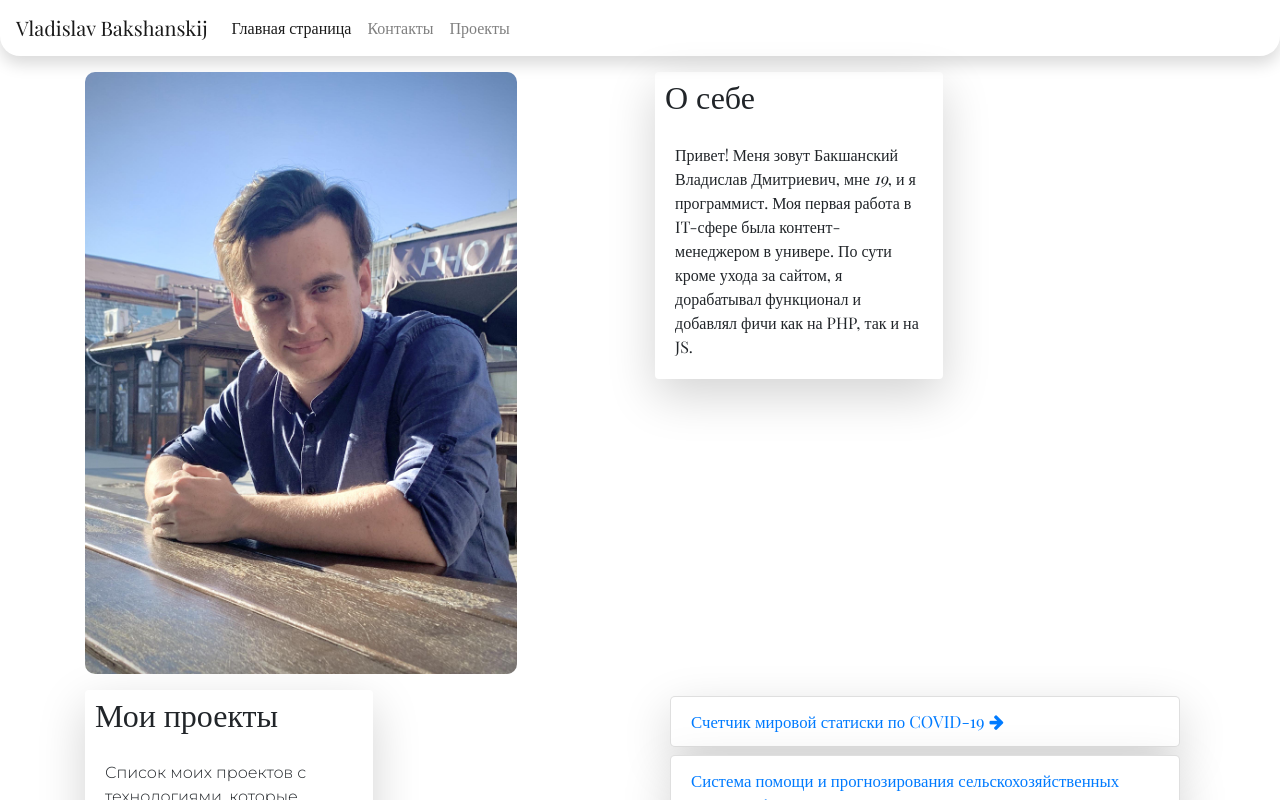
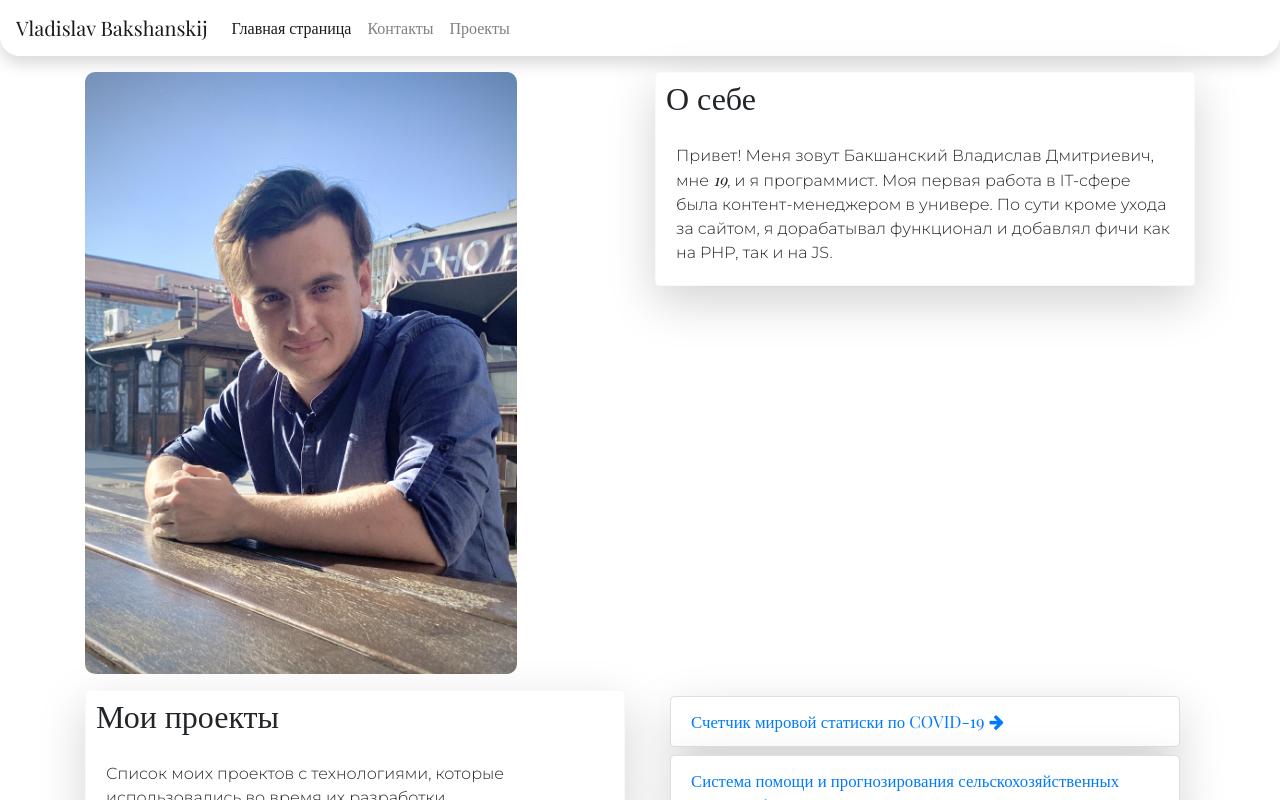
Before and after one commit to VladislavBakshanskij/PersonSite, a React (Create React App) app: page / in a window 1280 px wide. Shown: the top 800 px of the page. Built offline with nearby package versions, Linux system fonts and the light colour scheme.

Commit message:
Fixed font family

```diff
--- a/src/components/Card/Card.css
+++ b/src/components/Card/Card.css
@@ -1,9 +1,9 @@
-.section__title {
+.card__title {
     padding-top: 5px;
     padding-left: 10px;
 }
 
-.section__body {
+.card__body {
     font-family: 'Montserrat', sans-serif;
 }
 
--- a/src/components/Card/Card.js
+++ b/src/components/Card/Card.js
@@ -7,11 +7,11 @@ import './Card.css';
  */
 export default function Card(props) {
     return (
-        <div className="card border-light section mb-3 shadow-lg shadow__hover" width={props.width}>
-            <h2 className="section__title">{props.title}</h2>
+        <div className="card border-light mb-3 shadow-lg shadow__hover" width={props.width}>
+            <h2 className="card__title">{props.title}</h2>
             {props.imgSrc ? <img src={`${props.imgSrc}`} alt={`${props.altImg}`} style={props.styleImg} /> : ""}
             <div className="card-body">
-                <div className="card-text section__body">
+                <div className="card-text card__body">
                     {props.content}
                 </div>
             </div>
--- a/src/components/Config/Config.js
+++ b/src/components/Config/Config.js
@@ -9,14 +9,18 @@ export default {
             id: 0,
             title: "О себе",
             width: "100%",
-            content: <DateBirthday dateBirthday="2000-10-03T15:00:00" />
-        }, {
+            content: <div className="card__body">
+				Привет! Меня зовут Бакшанский Владислав Дмитриевич, мне <DateBirthday dateBirthday="2000-10-03T15:00:00" />, и я программист.
+				Моя первая работа в IT-сфере была контент-менеджером в универе.
+                По сути кроме ухода за сайтом, я дорабатывал функционал и добавлял фичи как на PHP, так и на JS.
+			</div>
+		}, {
             id: 1,
             title: "Мои проекты",
             content: `
                 Список моих проектов с технологиями, которые использовались во время их разработки.
             `,
-            stuff: <ProjectList />
+            stuff: <ProjectList classNameItem="card__body"/>
         }
     ],
     SOCIALLINKS: [
--- a/src/components/DateBirthday/DateBirthday.js
+++ b/src/components/DateBirthday/DateBirthday.js
@@ -41,12 +41,6 @@ export default class DateBirthday extends React.Component {
     }
 
     render() {
-        return (
-            <div>
-                Привет! Меня зовут Бакшанский Владислав Дмитриевич, мне <em>{this.state.age}</em>, и я программист.
-                Моя первая работа в IT-сфере была контент-менеджером в универе.
-                По сути кроме ухода за сайтом, я дорабатывал функционал и добавлял фичи как на PHP, так и на JS.
-            </div>
-        );
+        return <em>{this.state.age}</em>
     }
 }
--- a/src/components/Main/Main.js
+++ b/src/components/Main/Main.js
@@ -109,7 +109,7 @@ export default function Main(props) {
                                         content={
                                             <List
                                                 classNameList="list-group"
-                                                classNameItem="list-group-item mb-2 shadow"
+                                                classNameItem="list-group-item mb-2 shadow card__body"
                                                 styleItem={{ width: 'fit-content' }}
 
                                                 data={[
@@ -148,7 +148,7 @@ export default function Main(props) {
                                     content={
                                         <List
                                             classNameList="list-group"
-                                            classNameItem="list-group-item mb-2 shadow"
+                                            classNameItem="list-group-item mb-2 shadow card__body"
                                             styleItem={{ width: 'fit-content' }}
 
                                             data={[
--- a/src/components/Project/Project.js
+++ b/src/components/Project/Project.js
@@ -135,11 +135,11 @@ export default class Project extends React.Component {
                             <div className="card-text" style={styles.mtb5}>{data.desc}</div>
                             <hr/>
                             <div className="container mb-3">
-                                <h6 className="card-subtitle mb-2 text-muted">Технологии</h6>
+                                <h6 className="card-subtitle mb-2 text-muted" style={{fontSize: 20}}>Технологии</h6>
                                 <div className="card-text" style={styles.default}>
                                     <List
                                         classNameList="list-group"
-                                        classNameItem="list-group-item shadow-sm mb-3"
+                                        classNameItem="list-group-item shadow-sm mb-3 card__body"
                                         data={data.tech}
                                         style={styles.list}
                                     />
@@ -147,11 +147,11 @@ export default class Project extends React.Component {
                             </div>
                             <hr/>
                             <div className="container">
-                                <h6 className="card-subtitle mb-2 text-muted">Задачи</h6>
+                                <h6 className="card-subtitle mb-2 text-muted" style={{fontSize: 20}}>Задачи</h6>
                                 <div className="card-text" style={styles.mtb5}>
                                     <List
                                         classNameList="list-group"
-                                        classNameItem="list-group-item shadow-sm mb-3"
+                                        classNameItem="list-group-item shadow-sm mb-3 card__body"
                                         data={data.task}
                                         style={styles.list}
                                     />
@@ -160,15 +160,16 @@ export default class Project extends React.Component {
                             <hr className={"mb-3"}/>
                             {
                                 data.partners !== undefined ? <div className="container mb-3">
-                                    <h6 className="card-subtitle mb-2 text-muted">Участники проекта</h6>
+                                    <h6 className="card-subtitle mb-2 text-muted" style={{fontSize: 20}}>Участники проекта</h6>
                                     <div className="card-text" style={styles.mtb5}>
                                         <List
                                             classNameList="list-group"
-                                            classNameItem="list-group-item shadow-sm mb-3"
+                                            classNameItem="list-group-item shadow-sm mb-3 card__body"
                                             data={data.partners}
                                             style={styles.list}
                                         />
                                     </div>
+                                    <hr className={"mb-3"}/>
                                 </div> : ""
                             }
                             <a href={`${data.link}`} className="btn btn-primary shadow">К проекту</a>
```
